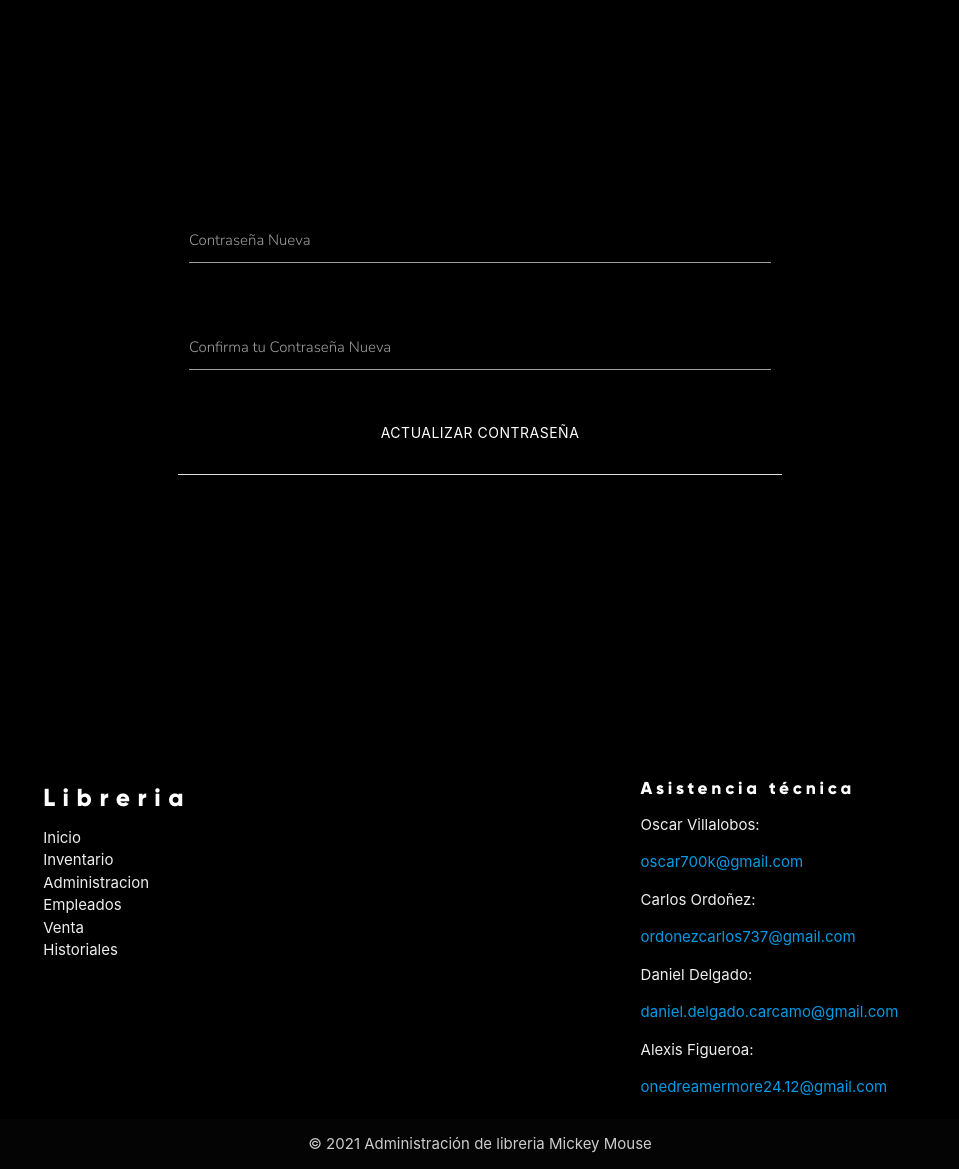
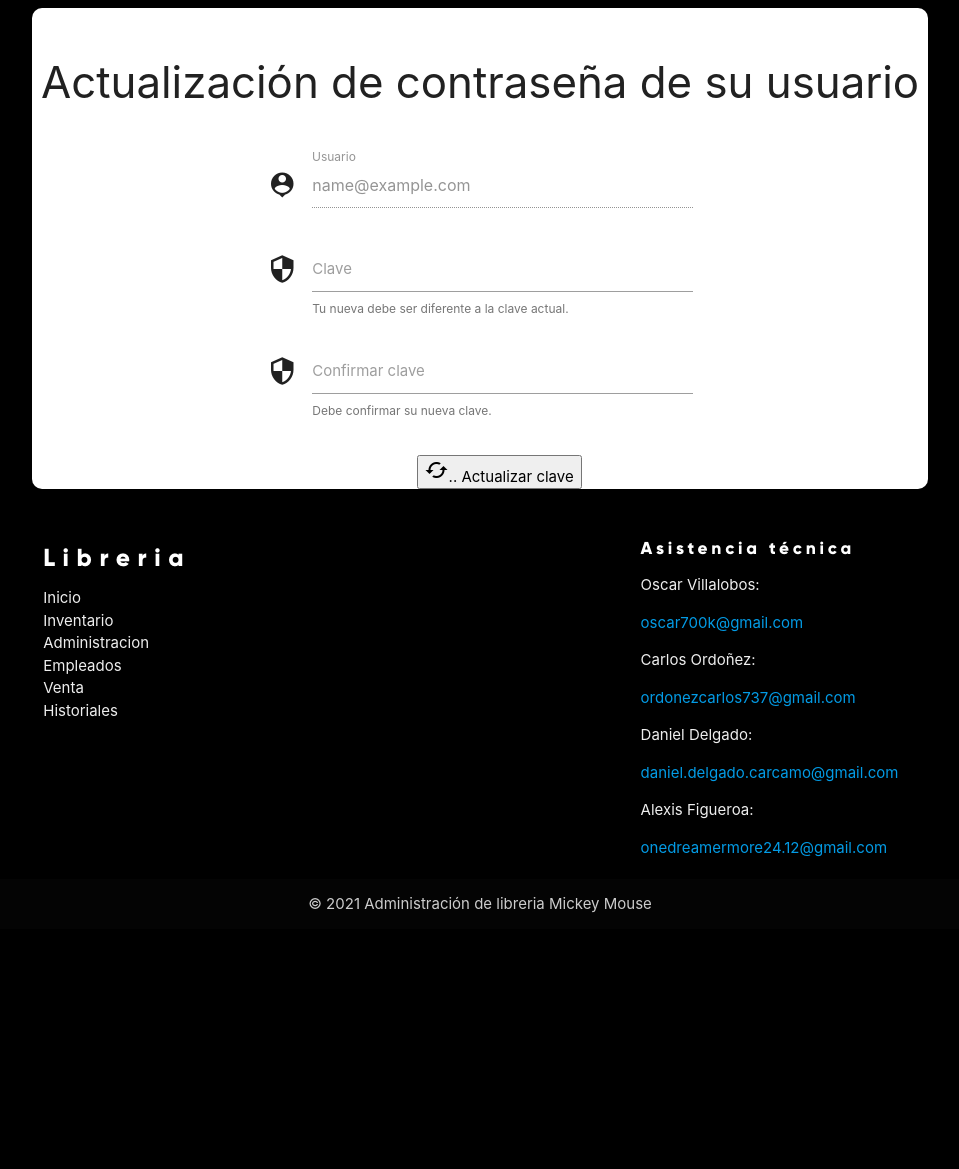
Before and after one commit to OVillalobos3A/LibreriaMickeyMouse, a PHP site: page /views/clave.php in a window 1280 px wide. Shown: the part 64-1233 px from the top of the page, without its empty margins (160-1119 px from the left). After the commit the page ends 977 px from the top, so only its background shows below. Run offline with PHP 8.4, Linux system fonts and the light colour scheme; the visitor is signed in with stand-in values (Sample User, id 1); some libraries are stand-ins or nearby versions.

Commit message:
recuperacion por correo electronico finalizada

```diff
--- a/Libreria/app/controllers/password.js
+++ b/Libreria/app/controllers/password.js
@@ -1,5 +1,5 @@
 // Constante para establecer la ruta y parámetros de comunicación con la API.
-const API_USUARIOS = '../api/dashboard/usuarios.php?action=';
+const API_USUARIOS = '../app/api/usuarios.php?action=';
 
 // Metodo para cargar todos los datos de la categoria seleccionada al presionar el boton
 function cambiarClave() {
@@ -16,7 +16,7 @@ function cambiarClave() {
             } else {
 
                     // Realizamos peticion a la API de clientes con el caso changePass y method post para dar acceso al valor de los campos del form
-                    fetch(API_USUARIOS + 'restorePassword', {
+                    fetch(API_USUARIOS + 'changePassword', {
                         method: 'post',
                         body: new FormData(document.getElementById('session-form'))
                     }).then(function (request) {
--- a/Libreria/app/models/usuarios.php
+++ b/Libreria/app/models/usuarios.php
@@ -321,11 +321,12 @@ class Usuarios extends Validator
         }
     }
 
+
     public function updatePass()
     {
         // Se encripta la clave por medio del algoritmo bcrypt que genera un string de 60 caracteres.
         $hash = password_hash($this->clave, PASSWORD_DEFAULT);
-        $sql = 'UPDATE public."tbUsuarios" set clave_usuario = ? , estado_usuario = true where correo_usuario = ?';
+        $sql = 'UPDATE usuarios set "contraseña" = ? from empleados where usuarios.id_empleado=empleados.id_empleado and empleados.correo=?';
         // Creamos la sentencia SQL que contiene la consulta que mandaremos a la base
         $params = array($hash , $this->correo);
         return Database::executeRow($sql, $params);
--- a/Libreria/views/clave.php
+++ b/Libreria/views/clave.php
@@ -4,59 +4,44 @@ require_once('../app/helpers/dashboard.php');
 // Se imprime la plantilla del encabezado enviando el título de la página web.
 Dashboard_Page::headerTemplate('Libreria');
 ?>
-<section>
-	<div>
-		<br>
-	</div>
-	<div class="container z-depth-0 hide-on-small-only" id="container">
-		<div class="container">
+
+
+
+<main class="container">  <!-- Abre contenedor para incluir el contenido de la pagina -->
+<div class="card white rad">                                                                                                                                                                                                                                      <br>
+    <h3 class="center-align">Actualización de contraseña de su usuario</h3><br>
+    <!-- Formulario para registrar al primer usuario del dashboard -->
+    <form method="post" id="session-form">
         <div class="row">
-				<div class="col s12 m12 l12 center">
-                    <div class="card-content Texto">
-						<h5 class="Titulos">Recuperar Credenciales</h5>
-						<p class="Texto">Ingresa los datos necesarios.</p>
-					    <form method="post" id="session-form">
             <?php
             print'
-                                <div class="input-field col s12 m12 l12">
+                <div class="input-field offset-s3 col s6">
+                    <i class="material-icons prefix ">person_pin</i>
                     <input id="alias" type="text" name="alias" autocomplete="off" value="'.$_SESSION['mail']. '" class="validate" required disabled />
                     <label for="alias">Usuario</label>
                 </div>'
             ?>
-							<div class="input-field col s12 m12 l12">
-								<input id="clave1" name="clave1" type="password" autocomplete="off" class="validate" autocomplete="off" required>
-								<label for="clave1">Contraseña Nueva</label>
-                                <span class="Texto">Tu nueva debe ser diferente a la clave actual.</span>
+            <div class="input-field offset-s3 col s6">
+                <i class="material-icons prefix">security</i>
+                <input id="clave1" type="password" name="clave1" autocomplete="off" class="validate" autocomplete="off"/>
+                <label for="clave1">Clave</label>
+                <span class="helper-text">Tu nueva debe ser diferente a la clave actual.</span>
             </div>
-							<div class="input-field col s12 m12 l12">
-								<input id="clave2" name="clave2" type="password" autocomplete="off" class="validate" autocomplete="off" required>
-								<label for="clave2">Confirma tu Contraseña Nueva</label>
+            <div class="input-field offset-s3 col s6">
+                <i class="material-icons prefix">security</i>
+                <input id="clave2" type="password" name="clave2" autocomplete="off" class="validate"  autocomplete="off"/>
+                <label for="clave2">Confirmar clave</label>
+                <span class="helper-text">Debe confirmar su nueva clave.</span>
             </div>
-							<div class="col s12 m12 l12 center">
-								<br>
-								<button onclick="cambiarClave()" class="btn black waves-effect waves-light hoverable">Actualizar
-									Contraseña</button>
-							</div>
-							<div class="col s12 m12 l12 center">
-								<br>
         </div>
         </form>
-                    </div>
-				</div>
-				<div class="col s12 m12 l12">
-					<div class="divider"></div>
-					<br><br>
-					<h5 class="Titulos">Recordatorio:</h5>
-					<p class="Texto">Acá te dejamos las medidas que debes seguir para Aumentar la SEGURIDAD de tus datos.</p>
-					<p class="Texto">- Tu contraseña debe de contener letras mayúsculas, minúsculas y números.</p>
-					<p class="Texto">- No utilíces tu alias, correo electrónico o teléfono como contraseña.</p>
-					<p class="Texto">- La contraseña debe de ser mayor o igual a 8 caracteres.</p>
-
+        <div class="row">
+            <div class="col l7 m7 push-m5 push-l5 s7 push-s3">
+                <button onclick="cambiarClave()" class="button2"><i class="material-icons">cached</i>.. Actualizar clave</button>
             </div>
         </div>
 </div>
-	</div>
-</section>
+
 <?php
 // Se imprime la plantilla del pie enviando el nombre del controlador para la página web.
 Dashboard_Page::footerTemplate('password.js');
--- a/Libreria/views/restaurar.php
+++ b/Libreria/views/restaurar.php
@@ -26,8 +26,7 @@ Dashboard_Page::headerTemplate('libreria');
                         </div><br>
                     </form>
                     <div class="form-field center-align">
-                        <button onclick="enviarCorreo()" class="button btn waves-effect yellow darken-3 white-text"><span>Enviar código</span>
-                        <i class="material-icons right">send</i>
+                        <button onclick="enviarCorreo()" class="button"><span>Enviar código</span>
                     </button>
                     </div>
                 </div>
@@ -38,5 +37,5 @@ Dashboard_Page::headerTemplate('libreria');
 </body>
 <?php
 // Se imprime la plantilla del pie enviando el nombre del controlador para la página web.
-Dashboard_Page::footerTemplate('restaurar.js',null);
+Dashboard_Page::footerTemplate('restaurar.js');
 ?>
```
Also changed, not shown: Libreria/app/api/usuarios.php (+21 -4 lines), Libreria/app/controllers/restaurar.js (+2 -34 lines), Libreria/app/helpers/validator.php (+9 -1 lines). Lines whose indentation alone changed are shown as unchanged.
